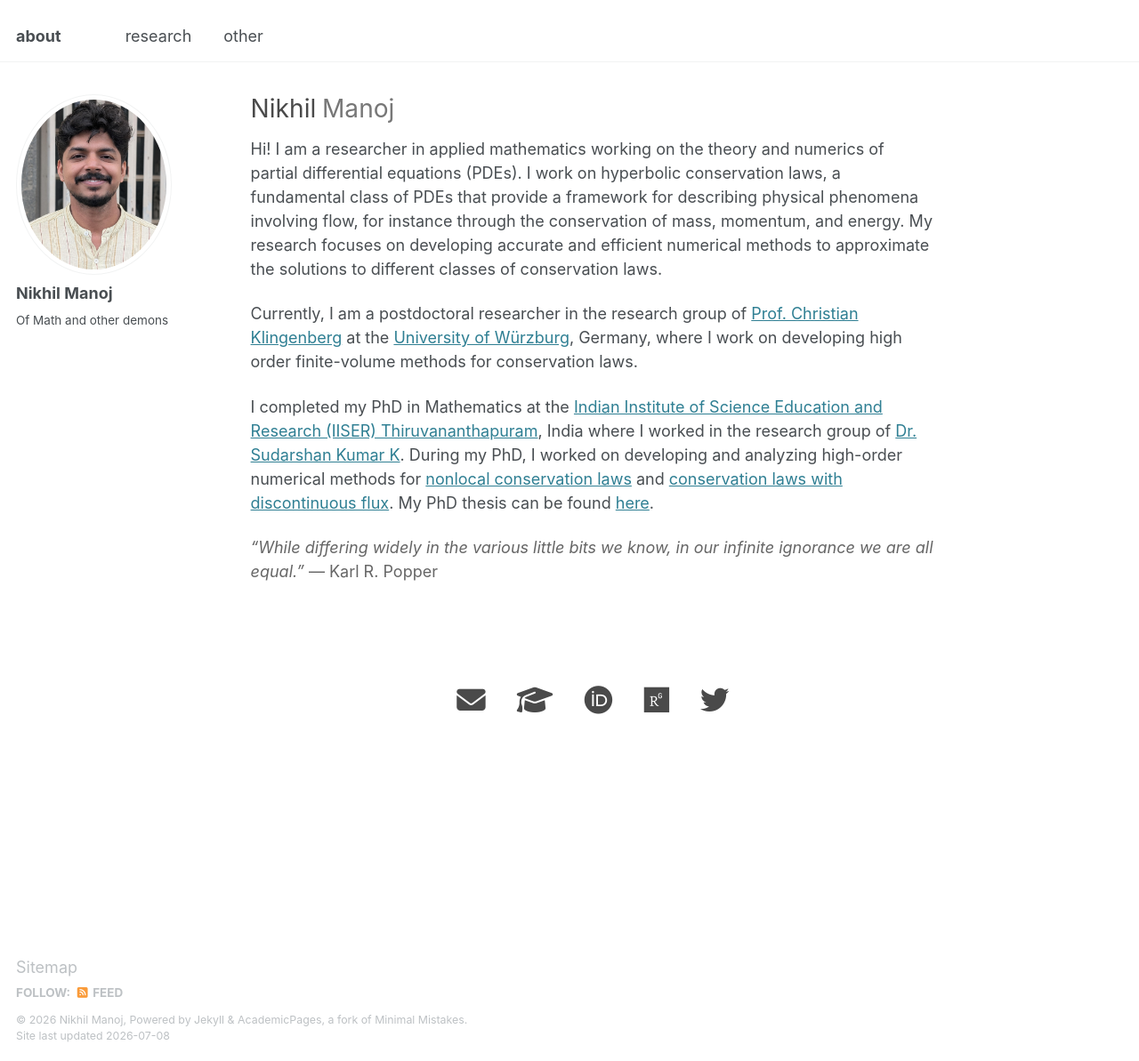
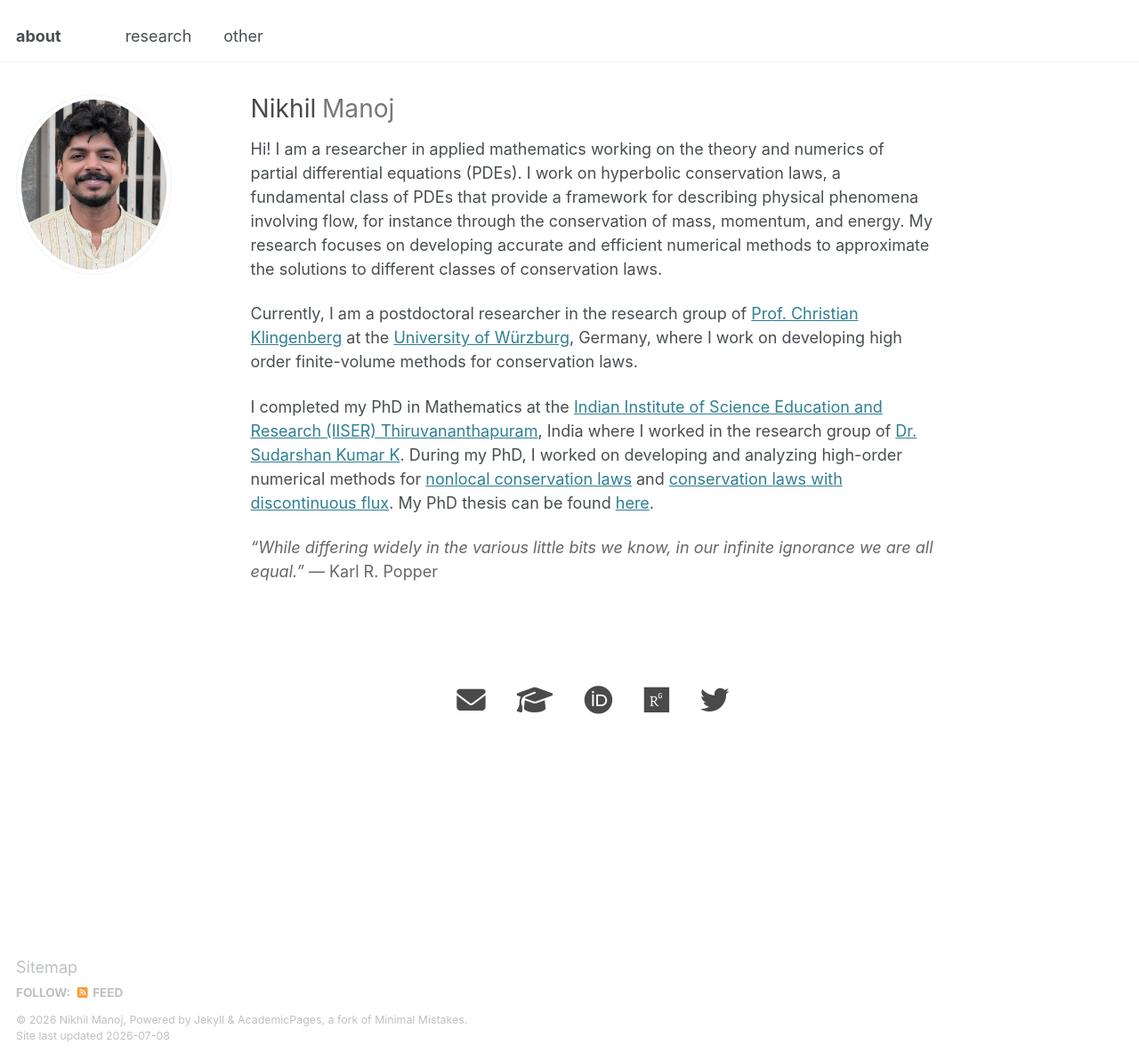
Before and after one commit to nikhil0597/nikhil0597.github.io, a Jekyll site: the page built from _pages/about.md, in a window 1280 px wide and 1193 px high. Shown: the whole window at 89% size. Built offline with Jekyll 4.4.1, drawn with Linux system fonts in a browser that asks for light colours.

Commit message:
Update _config.yml

```diff
--- a/_config.yml
+++ b/_config.yml
@@ -23,9 +23,9 @@ repository               : "academicpages/academicpages.github.io"
 author:
   # Biographic information
   avatar           : "nikhil.png"
-  name             : "Nikhil Manoj"
+  #name             : "Nikhil Manoj"
   pronouns         : # example: "she/her"
-  bio              : "Of Math and other demons"
+  #bio              : "Of Math and other demons"
   #location         : "Würzburg"
   #employer         : "University of Würzburg"
   #uri              : # URL
```
